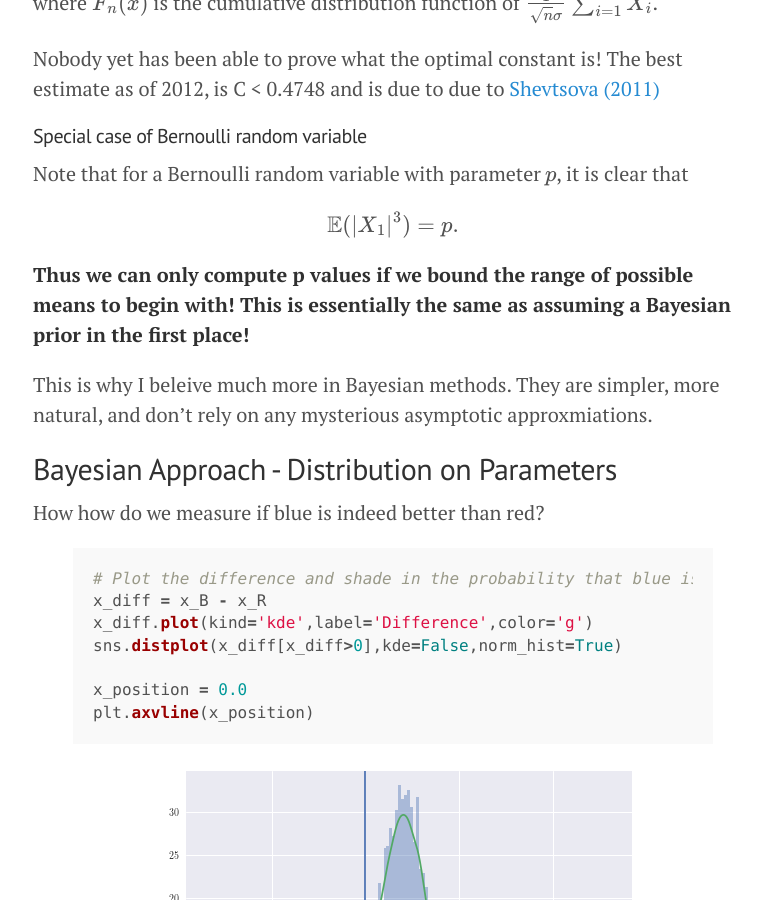
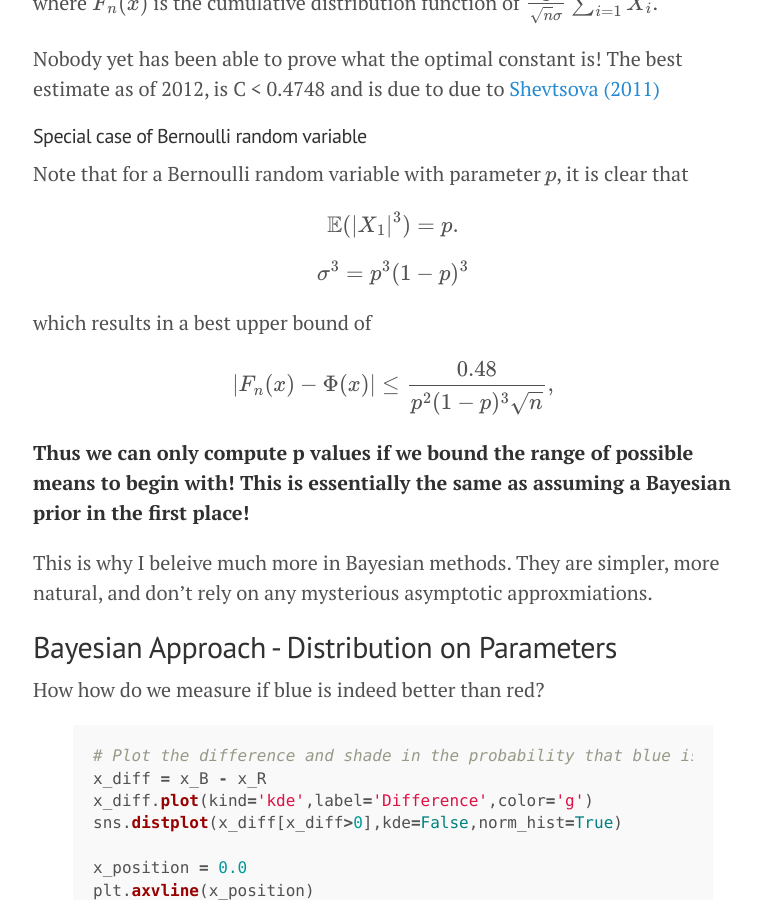
Before and after one commit to doriang102/doriang102.github.io, a Jekyll site: the page built from _posts/2017-05-28-hypothesis-testing.md, in a window 1280 px wide and 900 px high, scrolled down 7168 px. Shown: the whole window, without its empty margins (247-1009 px from the left). Built offline with Jekyll 4.4.1, drawn with Linux system fonts in a browser that asks for light colours; our own code applies the rules of GitHub Pages for plain Markdown files; formulas are drawn with MathJax 3.

Commit message:
Update 2017-05-28-hypothesis-testing.md

```diff
--- a/_posts/2017-05-28-hypothesis-testing.md
+++ b/_posts/2017-05-28-hypothesis-testing.md
@@ -185,6 +185,8 @@ What we really need is the Berry-Esseen theorem which, under certain assumptions
 $$ \mathbb{E}(|X_1|^3) := \rho < +\infty $$
 
 
+
+
 then it follows that
 
 
@@ -204,6 +206,11 @@ Note that for a Bernoulli random variable with parameter $$p$$, it is clear that
 
 $$ \mathbb{E}(|X_1|^3) = p. $$
 
+$$ \sigma^3 = p^3(1-p)^3 $$
+
+which results in a best upper bound of
+
+$$\left|F_{n}(x)-\Phi (x)\right| \leq \frac{0.48}{p^2(1-p)^3 \sqrt{n}},$$
 
 **Thus we can only compute p values if we bound the range of possible means to begin with! This is essentially the same as assuming a Bayesian prior in the first place!**
 
```
